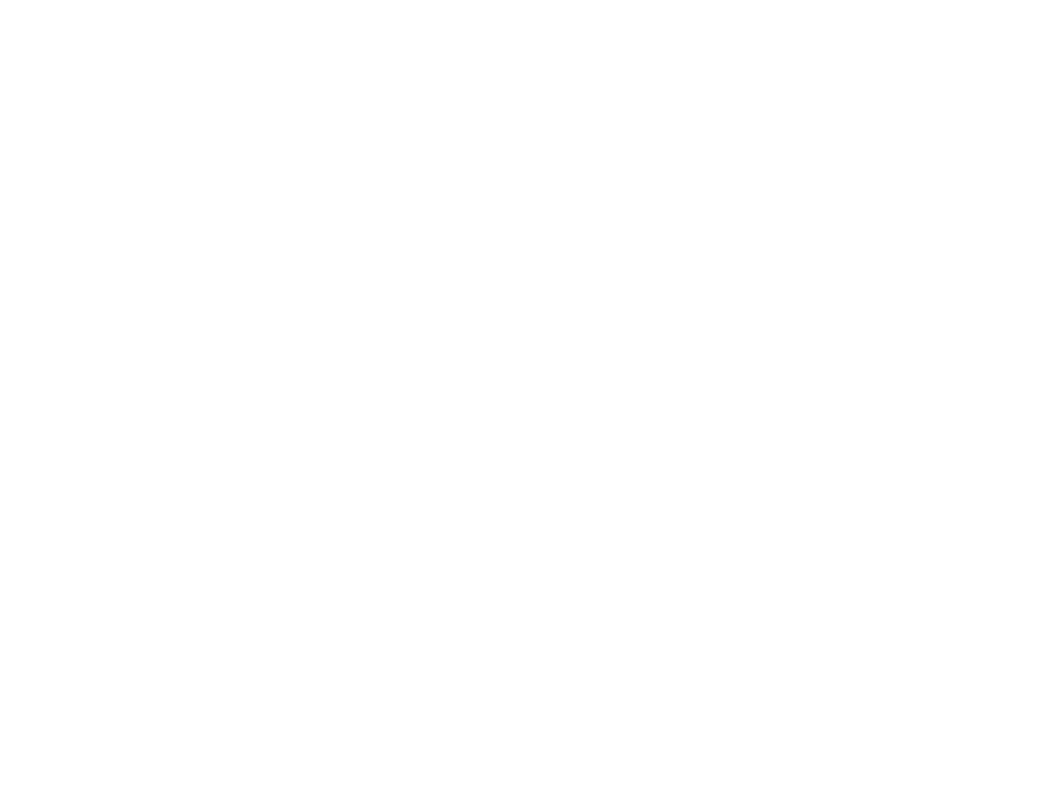
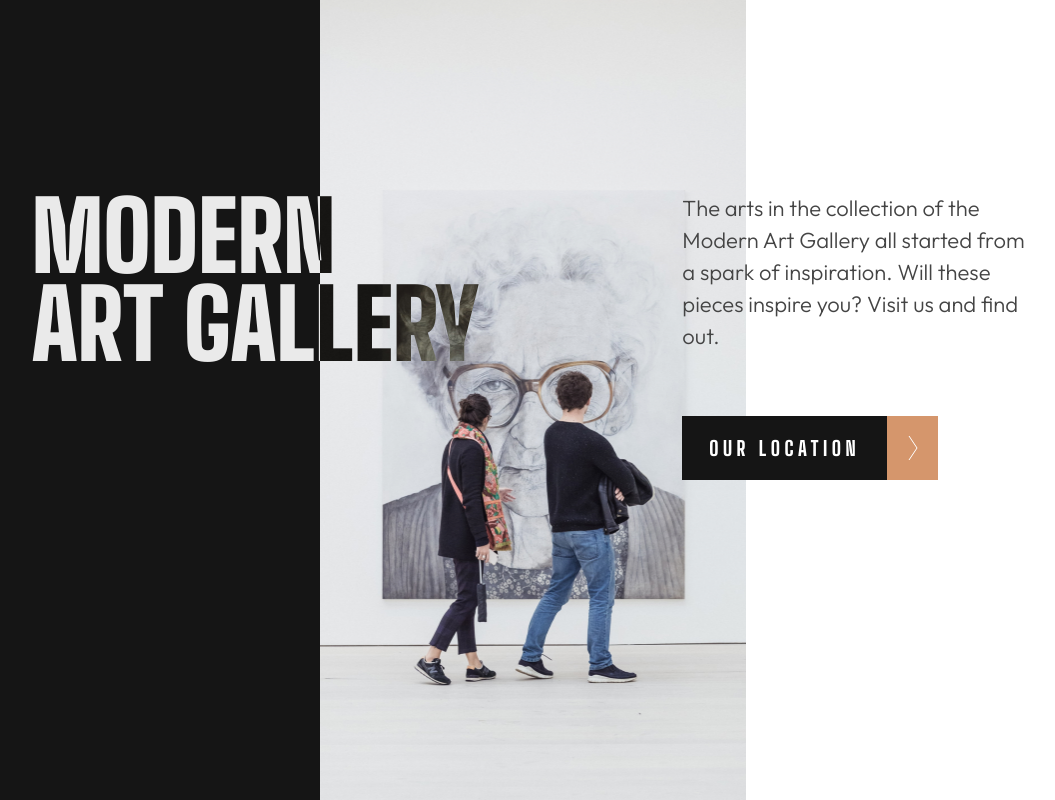
Before and after one commit to Tlwaller/modern-art-museum, a React (Create React App) app: page / in a window 1280 px wide. Shown: the whole page, without its empty margins (107-1162 px from the left). Built offline with nearby package versions, Linux system fonts and the light colour scheme.

Commit message:
Create hero section

```diff
--- a/src/App.js
+++ b/src/App.js
@@ -1,5 +1,11 @@
+import Hero from "components/Hero";
+
 function App() {
-  return <div></div>;
+  return (
+    <div>
+      <Hero />
+    </div>
+  );
 }
 
 export default App;
--- /dev/null
+++ b/src/components/Hero.js
@@ -0,0 +1,35 @@
+import Button from "components/UI/Button";
+import museum1 from "assets/Museum1.jpg";
+
+const Hero = () => {
+  return (
+    <section className="hero relative h-screen w-screen">
+      <div className="hero-bg-container h-full w-full flex top-0 left-0 -z-10">
+        <div className="h-full relative bg-almost-black w-1/3"></div>
+        <div className="w-0 z-10 mix-blend-difference relative mt-48">
+          <h1 className="-ml-72 w-96 text-white whitespace-nowrap">
+            MODERN
+            <br />
+            ART GALLERY
+          </h1>
+        </div>
+        <div
+          alt="Two people observing an art piece."
+          className="h-full w-1/3 relative bg-cover bg-center"
+          style={{ backgroundImage: `url(${museum1})` }}
+        />
+        <div className="w-0 z-10 relative mt-48 -ml-16">
+          <p className="text-dark-grey mb-16" style={{ width: "22rem" }}>
+            The arts in the collection of the Modern Art Gallery all started
+            from a spark of inspiration. Will these pieces inspire you? Visit us
+            and find out.
+          </p>
+          <Button text="OUR LOCATION" className="z-40 absolute" />
+        </div>
+        <div className="w-1/3 h-full bg-white" />
+      </div>
+    </section>
+  );
+};
+
+export default Hero;
--- a/src/components/UI/Button.js
+++ b/src/components/UI/Button.js
@@ -9,8 +9,8 @@
   return (
     <button
       className={(isBackBtn && "flex-row-reverse") + " w-64 h-16 flex"}
-      onMouseOver={handleHover}
-      onMouseOut={handleHover}
+      onMouseEnter={handleHover}
+      onMouseLeave={handleHover}
       onTouchStart={handleHover}
       onTouchEnd={handleHover}
       onTouchCancel={handleHover}
--- a/src/index.css
+++ b/src/index.css
@@ -10,13 +10,16 @@
   --white-color: #ffffff;
 }
 
+body {
+  overflow-x: hidden;
+}
+
 /* Typography */
 h1 {
   font-family: "Big Shoulders Display", sans-serif;
   font-weight: 900;
   font-size: 96px; /* Heading (XL) */
   line-height: 88px;
-  color: var(--gold);
 }
 
 h2 {
@@ -24,7 +27,6 @@
   font-weight: 900;
   font-size: 70px; /* Heading (L) */
   line-height: 70px;
-  color: var(--gold);
 }
 
 h3 {
@@ -32,7 +34,6 @@
   font-weight: 900;
   font-size: 60px; /* Heading (M) */
   line-height: 50px;
-  color: var(--gold);
 }
 
 h4 {
@@ -40,7 +41,6 @@
   font-weight: bl;
   font-size: 36px; /* Heading (S) */
   line-height: 36px;
-  color: var(--gold);
 }
 
 p {
@@ -48,7 +48,6 @@
   font-weight: 300;
   font-size: 22px; /* Body (M) */
   line-height: 32px;
-  color: var(--almost-black);
 }
 
 /* Additional styles for smaller body text */
@@ -57,5 +56,4 @@
   font-weight: 300;
   font-size: 18px; /* Body (S) */
   line-height: 28px;
-  color: var(--almost-black);
 }
```
Also changed, not shown: src/assets/Museum1.jpg (added).
